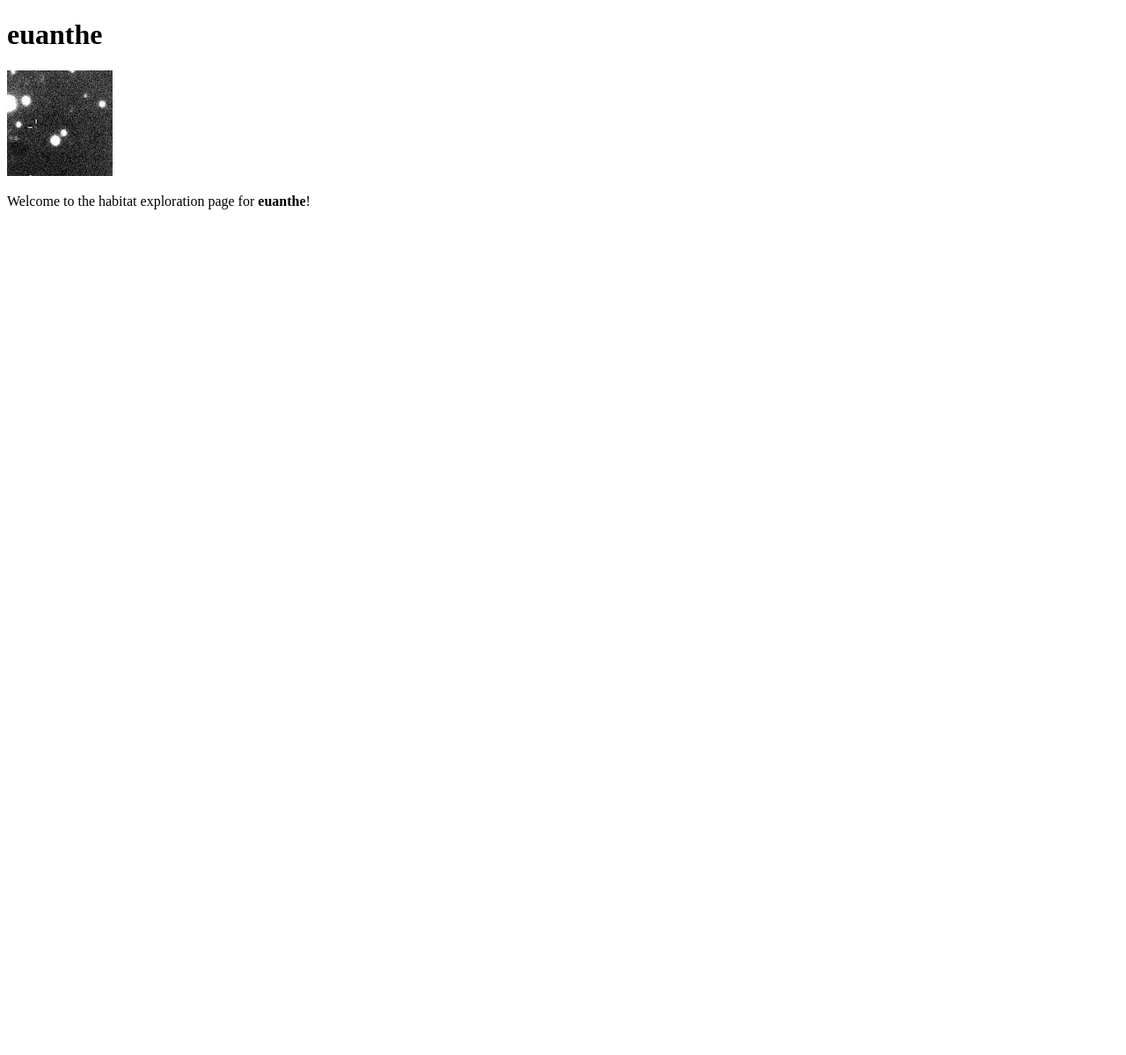
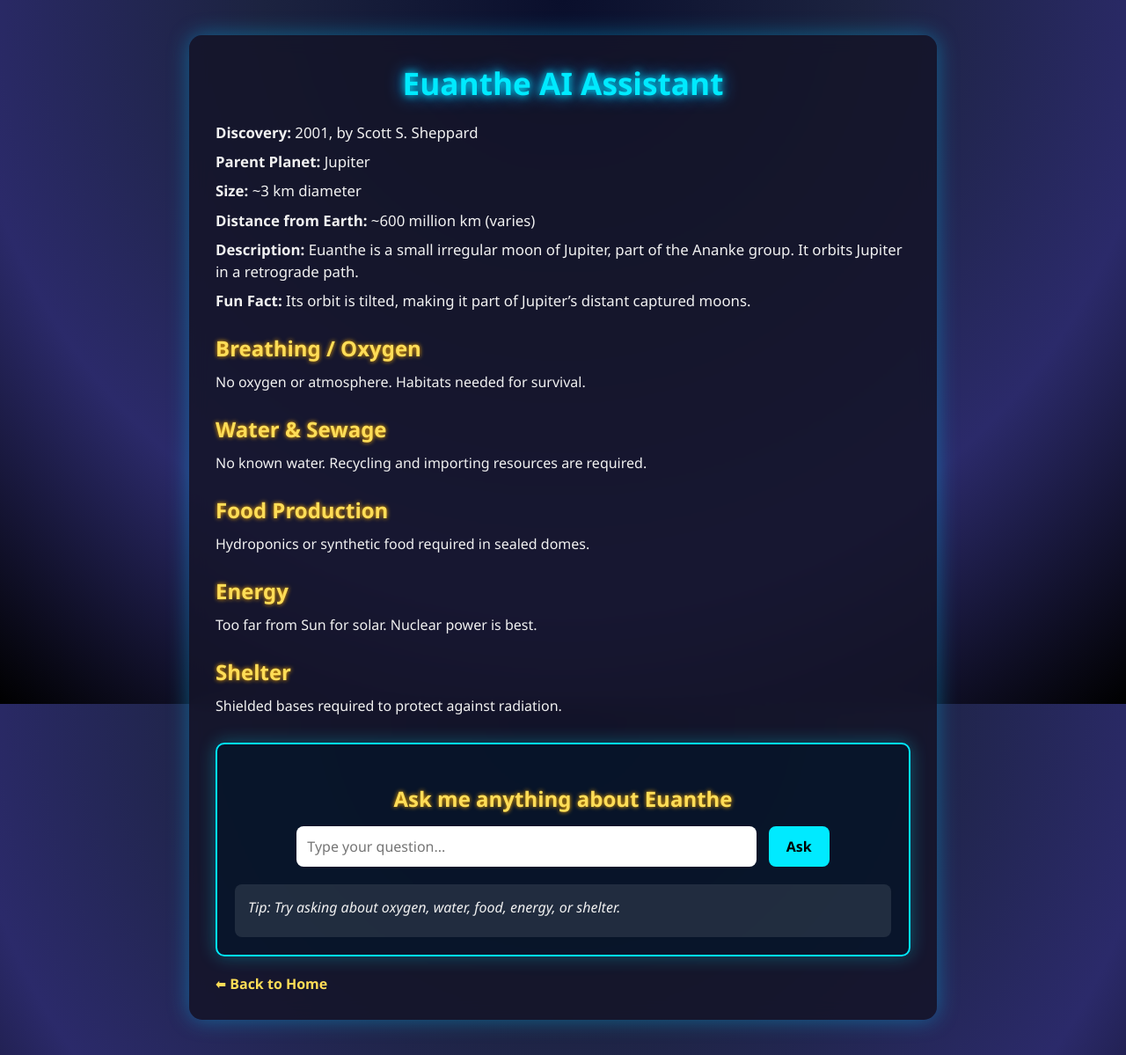
Before and after one commit to Wade185/space-habitat, a Flask app: page /euanthe in a window 1280 px wide. Shown: the whole page at 88% size. Before the commit the page ends 238 px from the top, so only its background shows below. Run offline with Flask 3, Linux system fonts and the light colour scheme.

Commit message:
Update euanthe.html

```diff
--- a/templates/euanthe.html
+++ b/templates/euanthe.html
@@ -1,11 +1,137 @@
 <!DOCTYPE html>
-<html>
+<html lang="en">
 <head>
-    <title>euanthe</title>
+  <meta charset="UTF-8">
+  <title>Euanthe - Habitat Assistant</title>
+  <style>
+    * { margin: 0; padding: 0; box-sizing: border-box; font-family: "Segoe UI", Tahoma, Geneva, Verdana, sans-serif; }
+    body {
+      background: radial-gradient(circle at top, #0a0f2c, #1c2340, #2b2a6a, #000);
+      background-attachment: fixed;
+      color: #f1f1f1;
+      min-height: 100vh;
+      display: flex;
+      justify-content: center;
+      align-items: flex-start;
+      padding: 40px;
+    }
+    .assistant-container {
+      background: rgba(20, 20, 40, 0.85);
+      border-radius: 15px;
+      padding: 30px;
+      width: 850px;
+      max-width: 95%;
+      box-shadow: 0 0 25px rgba(0, 200, 255, 0.4);
+      backdrop-filter: blur(10px);
+      animation: fadeIn 1.5s ease-in-out;
+    }
+    .assistant-container h1 {
+      text-align: center;
+      font-size: 2.2em;
+      color: #00eaff;
+      text-shadow: 0 0 10px #00eaff, 0 0 20px #0095ff;
+      margin-bottom: 20px;
+    }
+    .info p { margin: 8px 0; font-size: 1.05em; }
+    h2 { margin-top: 25px; font-size: 1.5em; color: #ffdd57; text-shadow: 0 0 5px #ffae00; }
+    p { margin: 10px 0; line-height: 1.5; }
+    .assistant-box {
+      margin-top: 30px; padding: 20px; border: 2px solid #00eaff; border-radius: 10px;
+      background: rgba(0, 20, 40, 0.6); text-align: center; box-shadow: 0 0 20px rgba(0, 234, 255, 0.3);
+    }
+    .assistant-box input {
+      width: 70%; padding: 12px; margin-top: 15px; border: none; border-radius: 8px;
+      outline: none; font-size: 1em;
+    }
+    .assistant-box button {
+      margin-left: 10px; padding: 12px 20px; background: #00eaff; border: none;
+      border-radius: 8px; font-size: 1em; cursor: pointer; color: #000;
+      font-weight: bold; transition: 0.3s;
+    }
+    .assistant-box button:hover { background: #0095ff; box-shadow: 0 0 15px #00eaff; }
+    #answerBox {
+      margin-top: 20px; padding: 15px; background: rgba(255, 255, 255, 0.1);
+      border-radius: 8px; min-height: 60px; font-style: italic; text-align: left;
+    }
+    .back-btn {
+      display: inline-block; margin-top: 20px; text-decoration: none;
+      color: #ffdd57; font-weight: bold; transition: 0.3s;
+    }
+    .back-btn:hover { color: #ffffff; text-shadow: 0 0 10px #ffdd57; }
+    @keyframes fadeIn { from {opacity: 0; transform: translateY(20px);} to {opacity: 1; transform: translateY(0);} }
+  </style>
 </head>
 <body>
-    <h1>euanthe</h1>
-    <img src="{{ url_for('static', filename='euanthe.jpg') }}" alt="euanthe">
-    <p>Welcome to the habitat exploration page for <b>euanthe</b>!</p>
+  <div class="assistant-container">
+    <h1>Euanthe AI Assistant</h1>
+    <div class="info">
+      <p><b>Discovery:</b> 2001, by Scott S. Sheppard</p>
+      <p><b>Parent Planet:</b> Jupiter</p>
+      <p><b>Size:</b> ~3 km diameter</p>
+      <p><b>Distance from Earth:</b> ~600 million km (varies)</p>
+      <p><b>Description:</b> Euanthe is a small irregular moon of Jupiter, part of the Ananke group. It orbits Jupiter in a retrograde path.</p>
+      <p><b>Fun Fact:</b> Its orbit is tilted, making it part of Jupiter’s distant captured moons.</p>
+    </div>
+
+    <h2>Breathing / Oxygen</h2>
+    <p>No oxygen or atmosphere. Habitats needed for survival.</p>
+
+    <h2>Water & Sewage</h2>
+    <p>No known water. Recycling and importing resources are required.</p>
+
+    <h2>Food Production</h2>
+    <p>Hydroponics or synthetic food required in sealed domes.</p>
+
+    <h2>Energy</h2>
+    <p>Too far from Sun for solar. Nuclear power is best.</p>
+
+    <h2>Shelter</h2>
+    <p>Shielded bases required to protect against radiation.</p>
+
+    <div class="assistant-box">
+      <h2>Ask me anything about Euanthe</h2>
+      <input type="text" id="userQuestion" placeholder="Type your question...">
+      <button id="askButton">Ask</button>
+      <div id="answerBox">Tip: Try asking about oxygen, water, food, energy, or shelter.</div>
+    </div>
+   <a href="{{ url_for('index') }}" class="back-btn">⬅ Back to Home</a>
+  </div>
+
+  <script>
+    const askButton = document.getElementById("askButton");
+    const userQuestion = document.getElementById("userQuestion");
+    const answerBox = document.getElementById("answerBox");
+
+    const knowledge = {
+      "oxygen": "Euanthe has no atmosphere. Oxygen must be generated.",
+      "breath": "No breathable air.",
+      "air": "No air here, only vacuum.",
+
+      "water": "No natural water sources — recycling needed.",
+      "sewage": "Waste management and recycling essential.",
+
+      "food": "Hydroponics required in domes.",
+      "farming": "Not possible outside sealed habitats.",
+      "agriculture": "Closed agricultural systems needed.",
+
+      "energy": "Nuclear reactors provide stable power.",
+      "power": "Solar weak — reactors are reliable.",
+
+      "shelter": "Radiation shielding required.",
+      "habitat": "Domes or underground bases necessary."
+    };
+
+    function getAnswer() {
+      const q = userQuestion.value.toLowerCase();
+      let response = "I don’t have that info yet. Try oxygen, water, food, energy, or shelter.";
+      for (let key in knowledge) {
+        if (q.includes(key)) { response = knowledge[key]; break; }
+      }
+      answerBox.innerHTML = response;
+      userQuestion.value = "";
+    }
+    askButton.addEventListener("click", getAnswer);
+    userQuestion.addEventListener("keyup", (event) => { if (event.key === "Enter") getAnswer(); });
+  </script>
 </body>
 </html>
```
